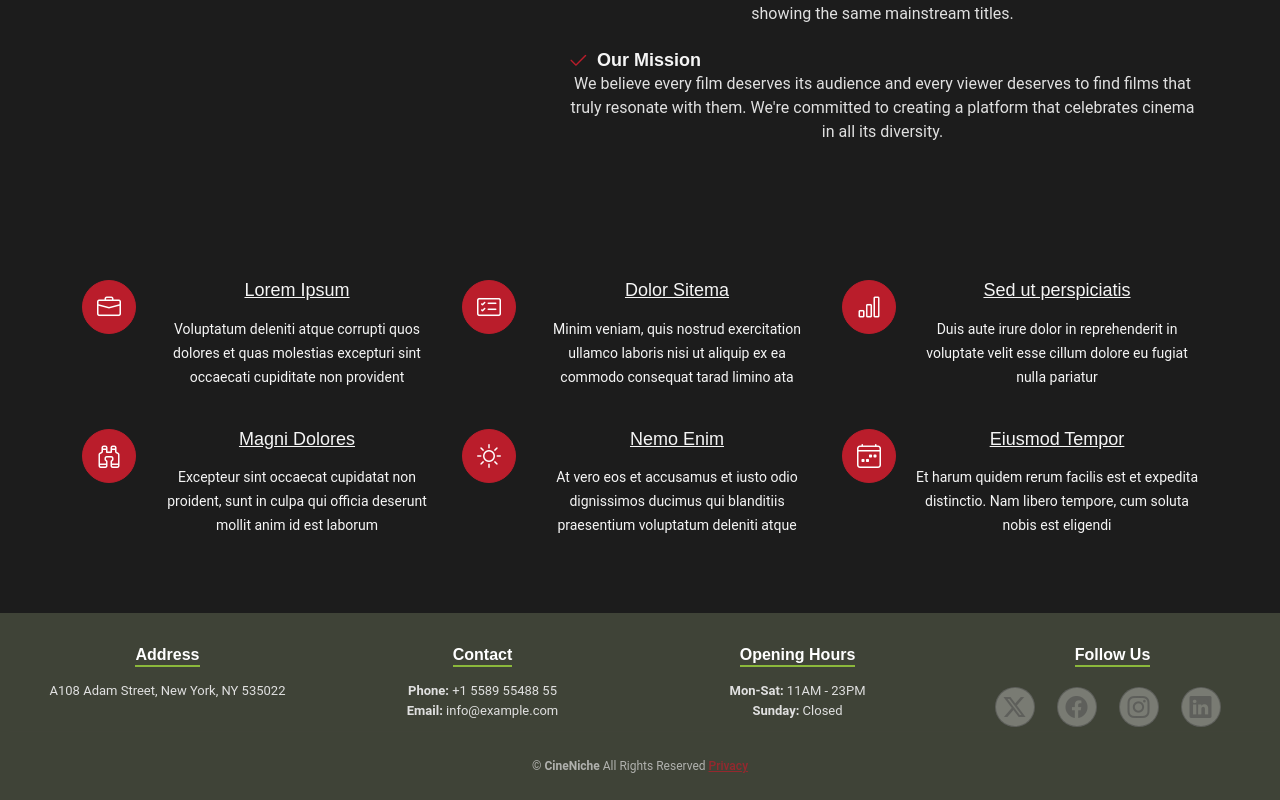
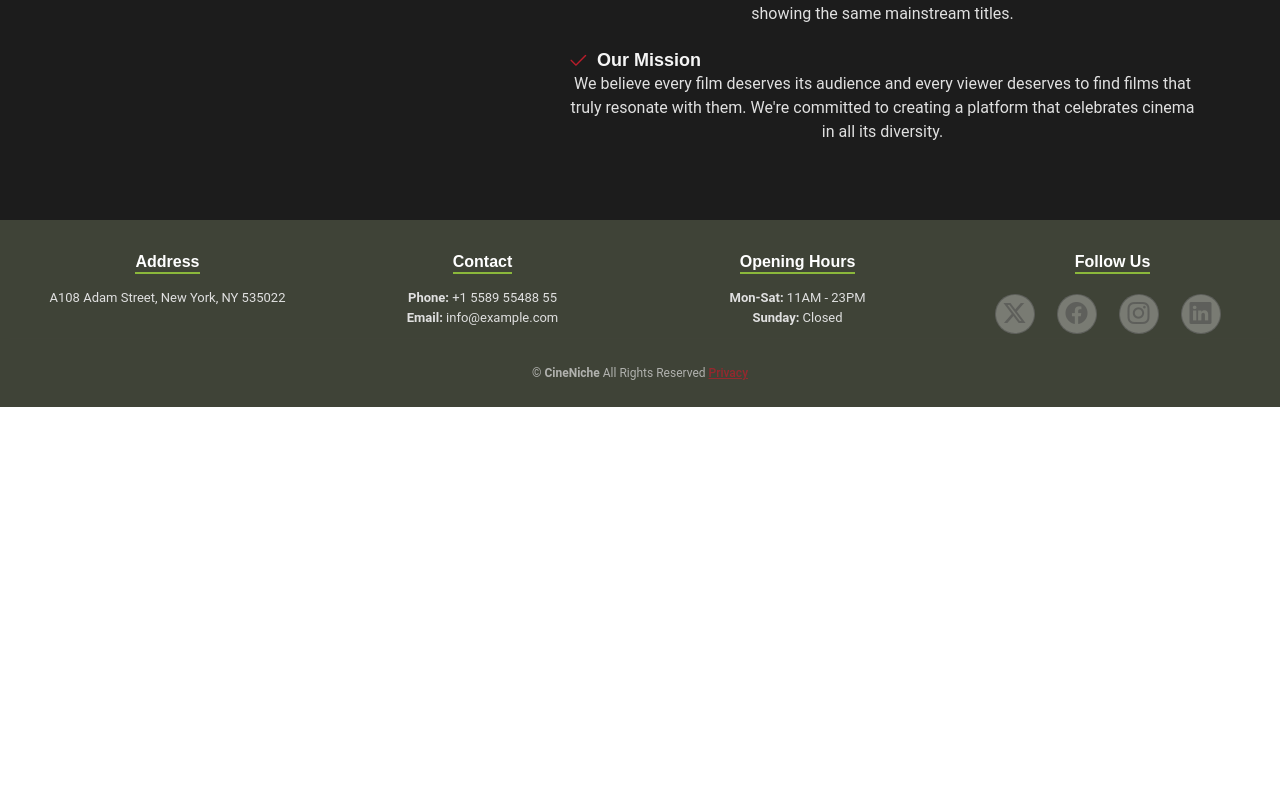
Before and after one commit to johnmgibson3/INTEX2_cineniche, a React (Vite) app in the folder frontend/: page /home in a window 1280 px wide. Shown: the part 1208-2008 px from the top of the page. After the commit the page ends 1615 px from the top, so only its background shows below. Built offline with nearby package versions, Linux system fonts and the light colour scheme; no server answers.

Commit message:
Fixed Homepage

```diff
--- a/frontend/src/pages/Home.tsx
+++ b/frontend/src/pages/Home.tsx
@@ -205,139 +205,6 @@ const HomePage: React.FC = () => {
           </div>
         </div>
       </section>
-
-      {/* Services Section */}
-      <section id="services" className="services section">
-        <div className="container">
-          <div className="row gy-4">
-            <div
-              className="col-lg-4 col-md-6 service-item d-flex"
-              data-aos="fade-up"
-              data-aos-delay="100"
-            >
-              <div className="icon flex-shrink-0">
-                <i className="bi bi-briefcase"></i>
-              </div>
-              <div>
-                <h4 className="title">
-                  <a href="service-details.html" className="stretched-link">
-                    Lorem Ipsum
-                  </a>
-                </h4>
-                <p className="description">
-                  Voluptatum deleniti atque corrupti quos dolores et quas
-                  molestias excepturi sint occaecati cupiditate non provident
-                </p>
-              </div>
-            </div>
-
-            <div
-              className="col-lg-4 col-md-6 service-item d-flex"
-              data-aos="fade-up"
-              data-aos-delay="200"
-            >
-              <div className="icon flex-shrink-0">
-                <i className="bi bi-card-checklist"></i>
-              </div>
-              <div>
-                <h4 className="title">
-                  <a href="service-details.html" className="stretched-link">
-                    Dolor Sitema
-                  </a>
-                </h4>
-                <p className="description">
-                  Minim veniam, quis nostrud exercitation ullamco laboris nisi
-                  ut aliquip ex ea commodo consequat tarad limino ata
-                </p>
-              </div>
-            </div>
-
-            <div
-              className="col-lg-4 col-md-6 service-item d-flex"
-              data-aos="fade-up"
-              data-aos-delay="300"
-            >
-              <div className="icon flex-shrink-0">
-                <i className="bi bi-bar-chart"></i>
-              </div>
-              <div>
-                <h4 className="title">
-                  <a href="service-details.html" className="stretched-link">
-                    Sed ut perspiciatis
-                  </a>
-                </h4>
-                <p className="description">
-                  Duis aute irure dolor in reprehenderit in voluptate velit esse
-                  cillum dolore eu fugiat nulla pariatur
-                </p>
-              </div>
-            </div>
-
-            <div
-              className="col-lg-4 col-md-6 service-item d-flex"
-              data-aos="fade-up"
-              data-aos-delay="400"
-            >
-              <div className="icon flex-shrink-0">
-                <i className="bi bi-binoculars"></i>
-              </div>
-              <div>
-                <h4 className="title">
-                  <a href="service-details.html" className="stretched-link">
-                    Magni Dolores
-                  </a>
-                </h4>
-                <p className="description">
-                  Excepteur sint occaecat cupidatat non proident, sunt in culpa
-                  qui officia deserunt mollit anim id est laborum
-                </p>
-              </div>
-            </div>
-
-            <div
-              className="col-lg-4 col-md-6 service-item d-flex"
-              data-aos="fade-up"
-              data-aos-delay="500"
-            >
-              <div className="icon flex-shrink-0">
-                <i className="bi bi-brightness-high"></i>
-              </div>
-              <div>
-                <h4 className="title">
-                  <a href="service-details.html" className="stretched-link">
-                    Nemo Enim
-                  </a>
-                </h4>
-                <p className="description">
-                  At vero eos et accusamus et iusto odio dignissimos ducimus qui
-                  blanditiis praesentium voluptatum deleniti atque
-                </p>
-              </div>
-            </div>
-
-            <div
-              className="col-lg-4 col-md-6 service-item d-flex"
-              data-aos="fade-up"
-              data-aos-delay="600"
-            >
-              <div className="icon flex-shrink-0">
-                <i className="bi bi-calendar4-week"></i>
-              </div>
-              <div>
-                <h4 className="title">
-                  <a href="service-details.html" className="stretched-link">
-                    Eiusmod Tempor
-                  </a>
-                </h4>
-                <p className="description">
-                  Et harum quidem rerum facilis est et expedita distinctio. Nam
-                  libero tempore, cum soluta nobis est eligendi
-                </p>
-              </div>
-            </div>
-          </div>
-        </div>
-      </section>
     </main>
   );
 };
```
